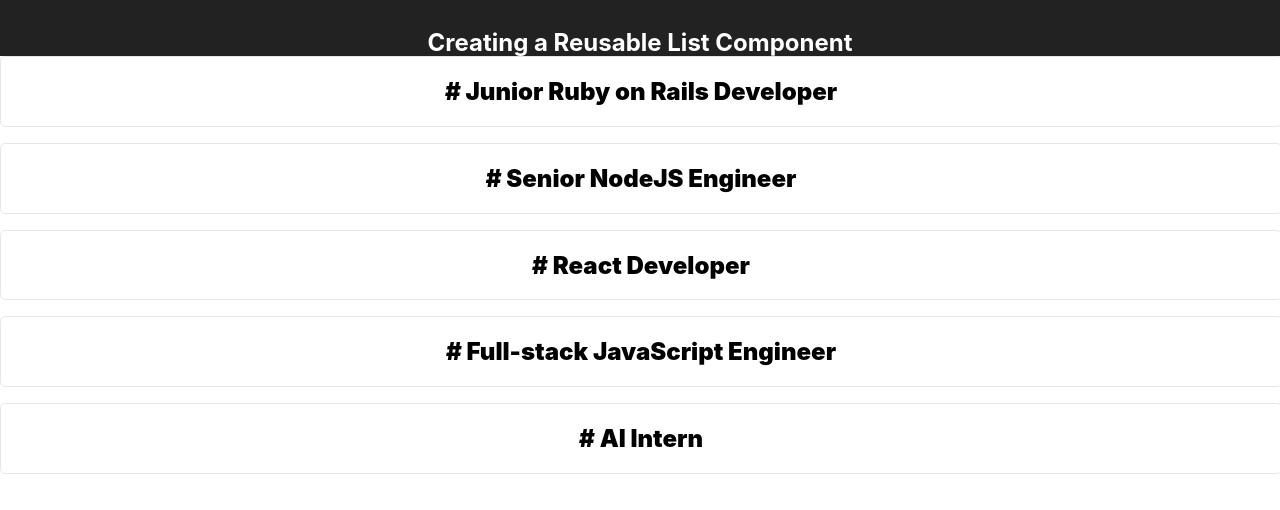
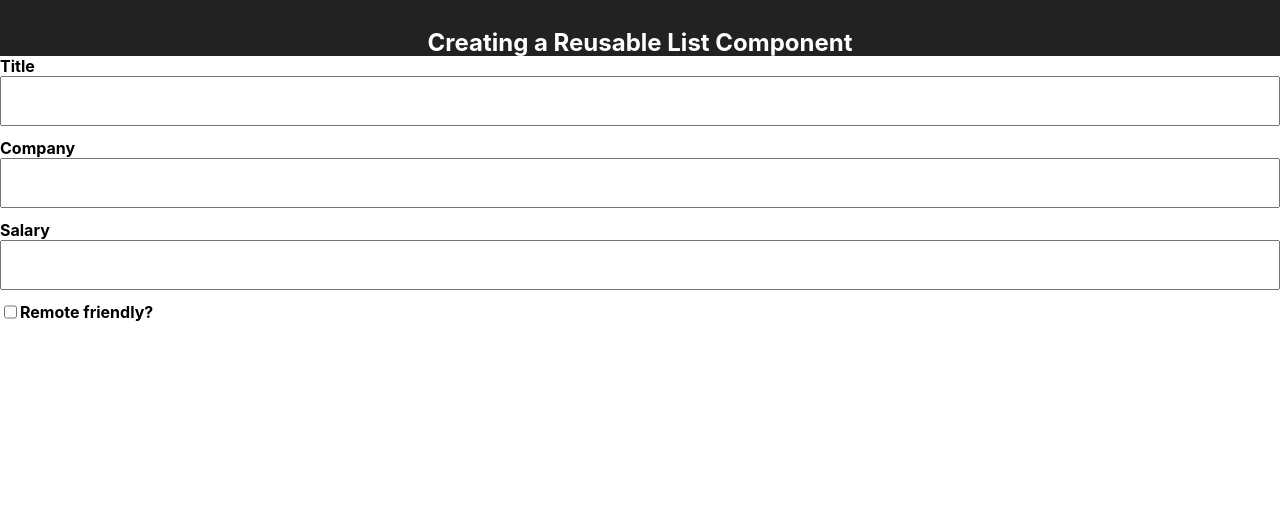
Before and after one commit to hamityay/practise_react_2, a React (Create React App) app: page / in a window 1280 px wide. Shown: the top 510 px of the page. Built offline with nearby package versions, Linux system fonts and the light colour scheme.

Commit message:
Crate form element components for text field and checkbox.

```diff
--- a/src/App.js
+++ b/src/App.js
@@ -1,11 +1,11 @@
 import React from 'react';
 import './App.css';
-import List from './components/list';
-import Jobıtem from './components/job_list_element'
-import jobs from './data/jobs';
-import SimpleJobElement from './components/simple_job_element';
+// import List from './components/list';
+// import Jobıtem from './components/job_list_element'
+// import jobs from './data/jobs';
+import JobCreationForm from './components/job_creation_form';
 
-const items = ['banana', 'apple', 'orange'];
+// const items = ['banana', 'apple', 'orange'];
 
 function App() {
   return (
@@ -15,7 +15,8 @@ function App() {
           Creating a Reusable List Component
         </h1>
       </header>
-      <List items={jobs} itemElement={SimpleJobElement} />
+      {/* <List items={jobs} itemElement={Jobıtem} /> */}
+      <JobCreationForm />
     </div>
   );
 }
--- /dev/null
+++ b/src/components/form_elements/checkbox_field.js
@@ -0,0 +1,19 @@
+import React from 'react';
+import './input_field.css';
+
+export default class CheckboxField extends React.Component {
+  render() {
+    const { label, name } = this.props;
+
+    return(
+      <div className="checkbox-field">
+        <input
+          type="checkbox"
+          name={name}
+          id={name}
+        />
+        <label htmlFor={name}>{label}</label>
+      </div>
+    );
+  }
+}
--- /dev/null
+++ b/src/components/form_elements/input_field.css
@@ -0,0 +1,27 @@
+.input-field {
+    text-align: left;
+    display: flex;
+    flex-direction: column;
+    font-weight: 700;
+    width: 100%;
+    margin-bottom: 12px;
+  }
+
+  .input-field__label {
+    flex: 1;
+  }
+
+  .input-field__text-input {
+    flex: 1;
+    padding: 12px;
+    font-size: 1.2em;
+  }
+
+  .checkbox-field {
+    text-align: left;
+    display: flex;
+    flex-direction: row;
+    font-weight: 700;
+    width: 100%;
+    margin-bottom: 12px;
+  }
--- /dev/null
+++ b/src/components/form_elements/text_input_field.js
@@ -0,0 +1,25 @@
+import React from 'react';
+import './input_field.css';
+
+export default class TextInputField extends React.Component {
+  render() {
+    const { label, name } = this.props;
+
+    return(
+      <div className="input-field">
+        <label
+          className="input-field__label"
+          htmlFor={name}
+        >
+          {label}
+        </label>
+        <input
+          id={name}
+          name={name}
+          type="text"
+          className="input-field__text-input"
+        />
+      </div>
+    );
+  }
+}
--- /dev/null
+++ b/src/components/job_creation_form.js
@@ -0,0 +1,28 @@
+import React from 'react';
+import TextInputField from './form_elements/text_input_field';
+import CheckboxField from './form_elements/checkbox_field';
+
+export default class JobCreationForm extends React.Component {
+  render() {
+    return(
+      <form>
+        <TextInputField
+          label="Title"
+          name="title"
+        />
+        <TextInputField
+          label="Company"
+          name="company"
+        />
+        <TextInputField
+          label="Salary"
+          name="salary"
+        />
+        <CheckboxField
+          label="Remote friendly?"
+          name="isRemoteFriendly"
+        />
+      </form>
+    );
+  }
+}
```
